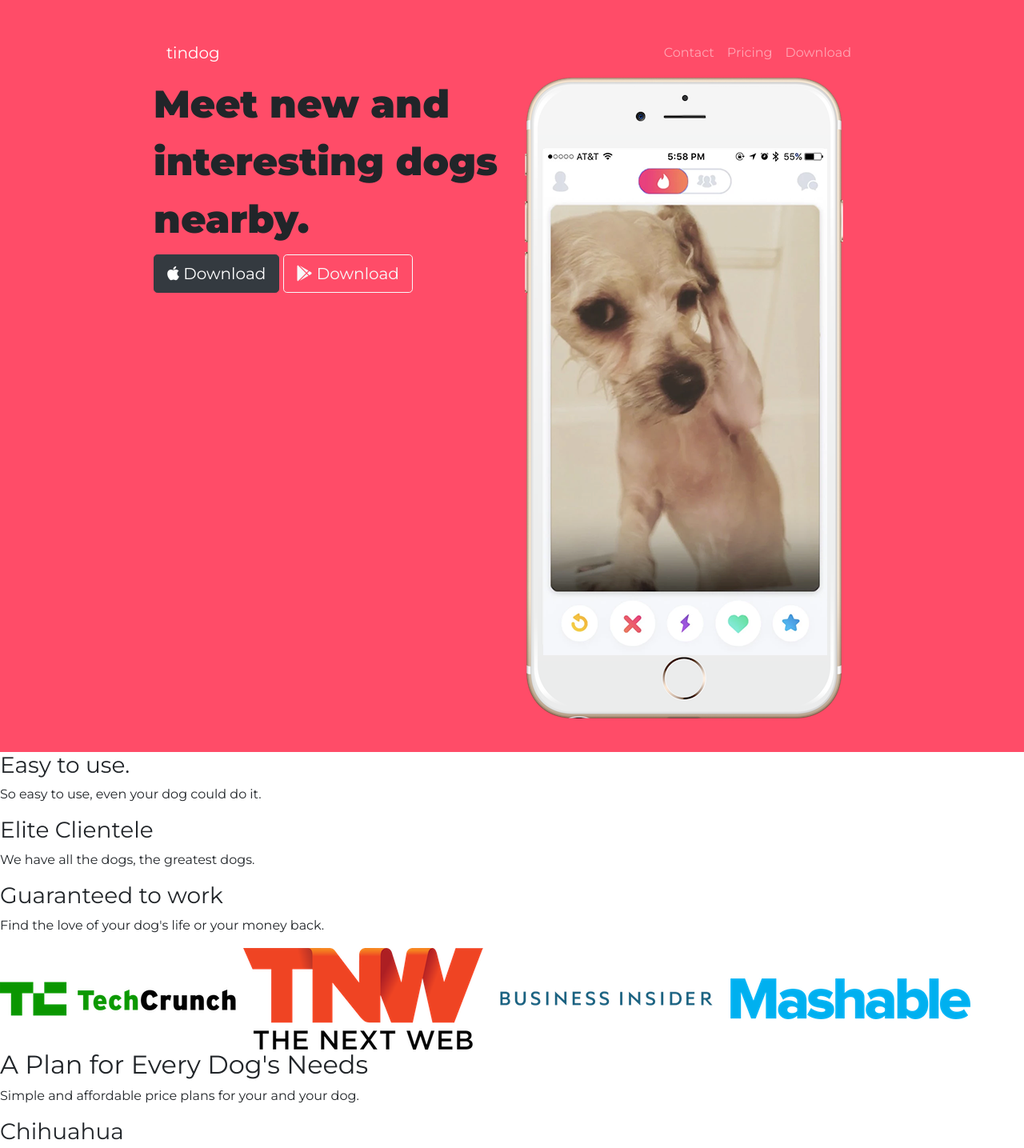
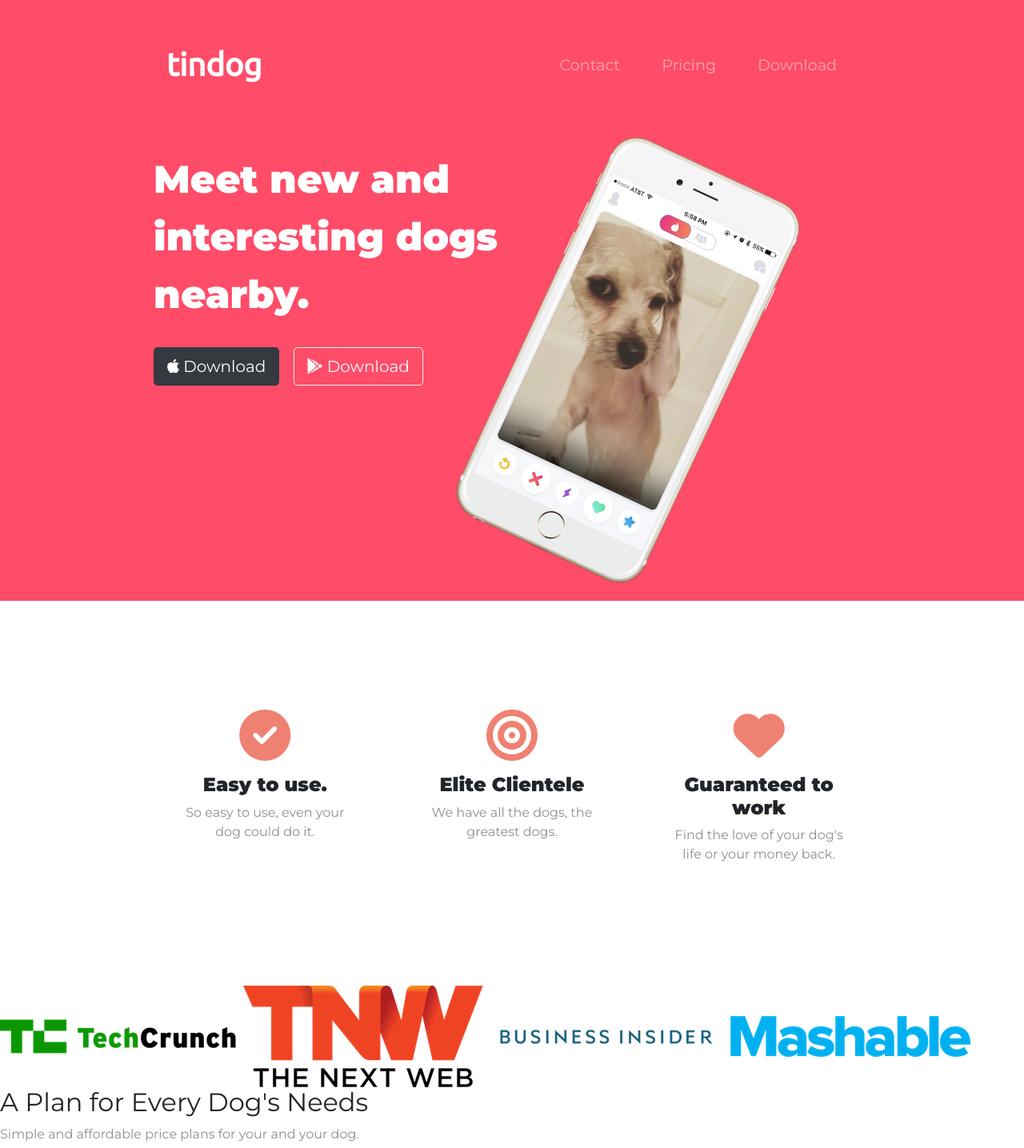
Before and after one commit to mawais54013/TinDog, a plain HTML site: page index.html in a window 1280 px wide. Shown: the top 1435 px of the page at 80% size. Drawn offline with nearby package versions, Linux system fonts and the light colour scheme.

Commit message:
finished first half

```diff
--- a/css/styles.css
+++ b/css/styles.css
@@ -4,6 +4,7 @@ body {
 
 #title {
     background-color: #ff4c68;
+    color: #fff;
 }
 
 h1 {
@@ -13,6 +14,63 @@ h1 {
     font-weight: 900;
 }
 
+h3 {
+    font-family: "Montserrat";
+    font-size: 1.5rem;
+    font-weight: 600;
+}
+
+p {
+    color: #8f8f8f
+}
+
 .container-fluid {
     padding: 3% 15%;
 }
+
+.navbar {
+    padding-bottom: 4.5rem;
+}
+
+.navbar-brand {
+    font-family: "Ubuntu";
+    font-size: 2.5rem;
+    font-weight: bold;
+}
+
+.nav-item {
+    padding: 0 18px;
+}
+
+.nav-link {
+    font-size: 1.2rem;
+    font-family: "Montserrat";
+    font-weight: 300;
+}
+
+.download-button {
+    margin: 5% 3% 5% 0;
+}
+
+.title-image {
+    width: 60%;
+    transform: rotate(25deg);
+}
+
+#features  {
+    padding: 7% 15%;
+}
+
+.feature-box {
+    text-align: center;
+    padding: 5%;
+}
+
+.icon {
+    color: #ef8172;
+    margin-bottom: 1rem;
+}
+
+.icon:hover {
+    color: #ff4c68;
+}
--- a/index.html
+++ b/index.html
@@ -49,12 +49,14 @@
 
                 <div class="col-lg-6">
                     <h1>Meet new and interesting dogs nearby.</h1>
-                    <button type="button" class="btn btn-dark btn-lg"><i class="fab fa-apple"></i> Download</button>
-                    <button type="button" class="btn btn-outline-light btn-lg"><i class="fab fa-google-play"></i> Download</button>
+                    <button type="button" class="btn btn-dark btn-lg download-button"><i class="fab fa-apple"></i>
+                        Download</button>
+                    <button type="button" class="btn btn-outline-light btn-lg download-button"><i
+                            class="fab fa-google-play"></i> Download</button>
                 </div>
 
                 <div class="col-lg-6">
-                    <img src="images/iphone6.png" alt="iphone-mockup">
+                    <img class="title-image" src="images/iphone6.png" alt="iphone-mockup">
                 </div>
 
             </div>
@@ -62,14 +64,27 @@
     </section>
 
     <section id="features">
+
+        <div class="row">
+            <div class="feature-box col-lg-4">
+                <i class="icon fas fa-check-circle fa-4x"></i>
                 <h3>Easy to use.</h3>
                 <p>So easy to use, even your dog could do it.</p>
+            </div>
 
+            <div class="feature-box col-lg-4">
+                <i class="icon fas fa-bullseye fa-4x"></i>
                 <h3>Elite Clientele</h3>
                 <p>We have all the dogs, the greatest dogs.</p>
+            </div>
 
+            <div class="feature-box col-lg-4">
+                <i class="icon fas fa-heart fa-4x"></i>
                 <h3>Guaranteed to work</h3>
                 <p>Find the love of your dog's life or your money back.</p>
+            </div>
+        </div>
+
     </section>
 
     <section id="press">
```
Lines whose indentation alone changed are shown as unchanged.
